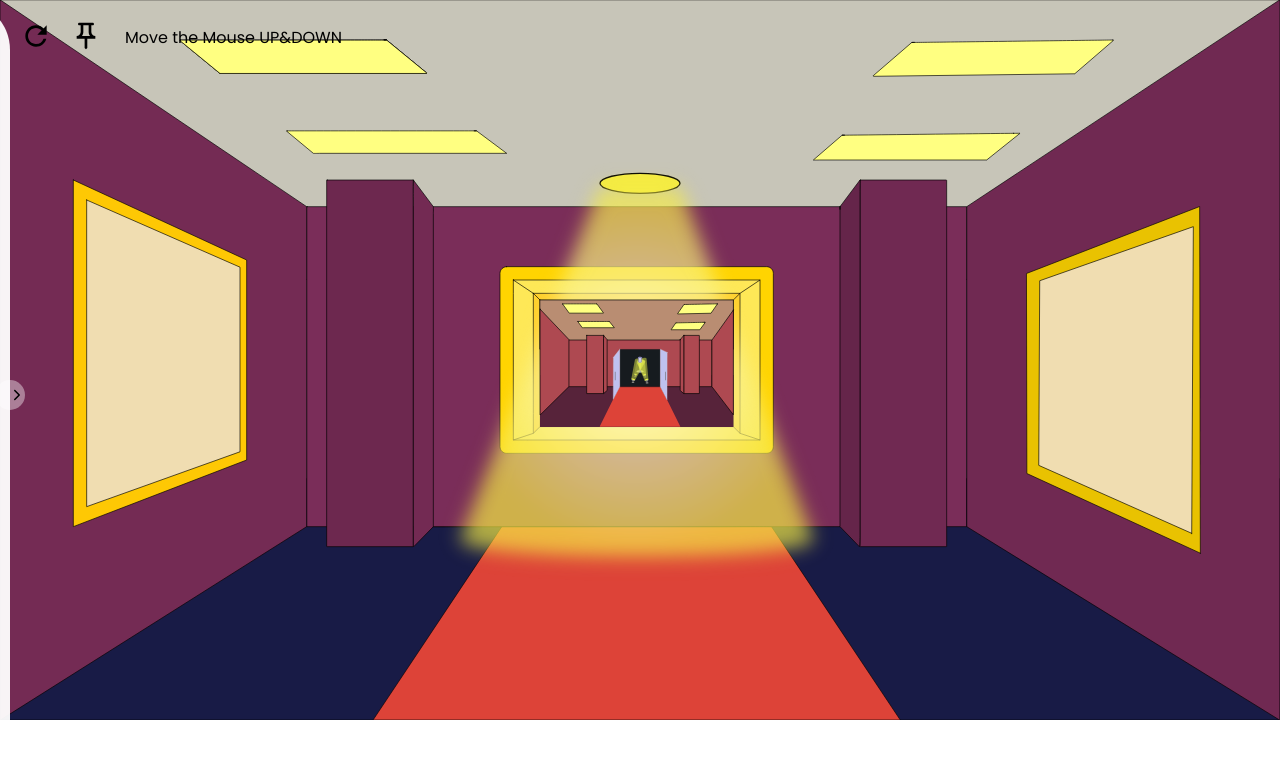
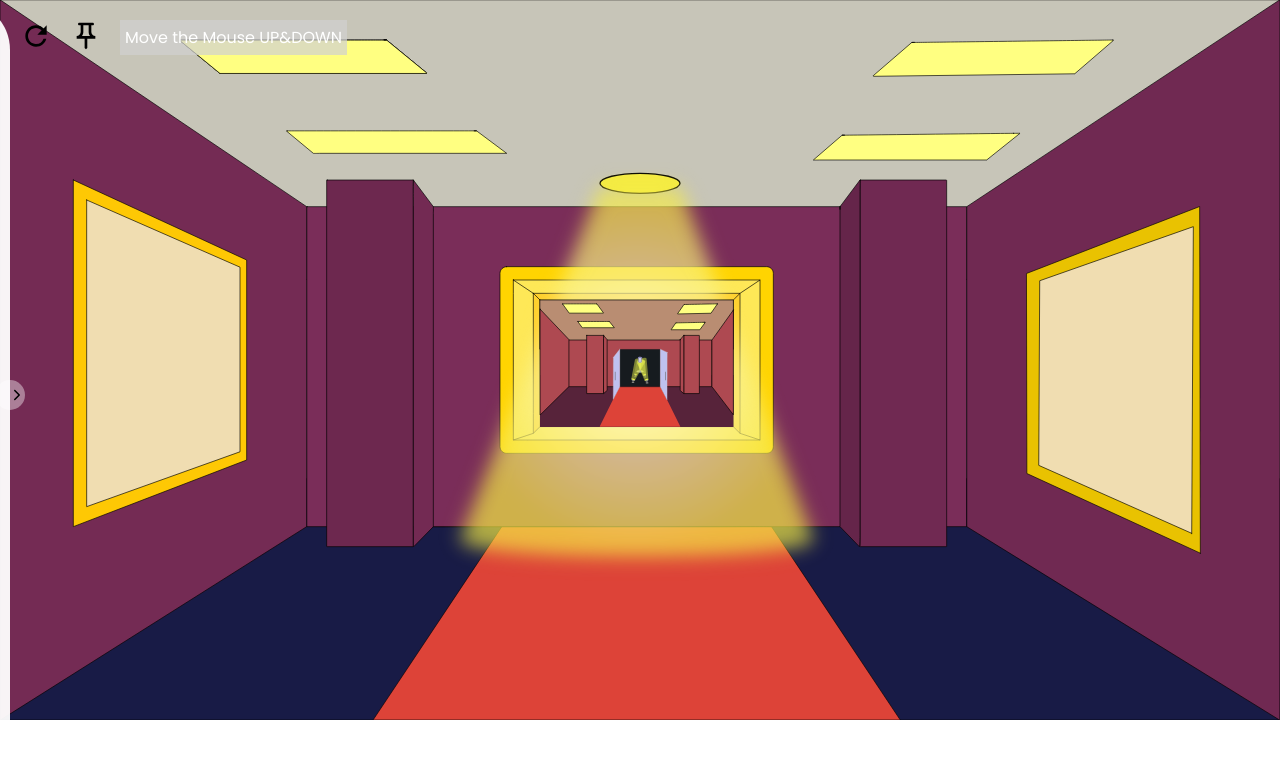
Before and after one commit to chokc03/Portfolio, a React (Create React App) app: page / in a window 1280 px wide. Shown: the top 758 px of the page. Built offline with nearby package versions, Linux system fonts and the light colour scheme; a web font is replaced by a local one.

Commit message:
change text

```diff
--- a/src/App.scss
+++ b/src/App.scss
@@ -60,7 +60,8 @@
         position: absolute;
         top:20px;
         left:120px;
-        color:$color_black;
+        background: rgba(209, 209, 209, 0.712);
+        color:$color_white;
         padding:5px;
         cursor: pointer;
         height:auto;
--- a/src/styles/variables.scss
+++ b/src/styles/variables.scss
@@ -7,6 +7,7 @@ $title_font:'Redressed', cursive;
 $color_blue:#2196f3;
 $color_red:#c4141b;
 $color_black:#000;
+$color_grey:#cfcfcf;
 $color_white:#fff;
 $color_main:#7a2d59;
 $color_navbar:rgba(255, 255, 255, 0.95);
```
